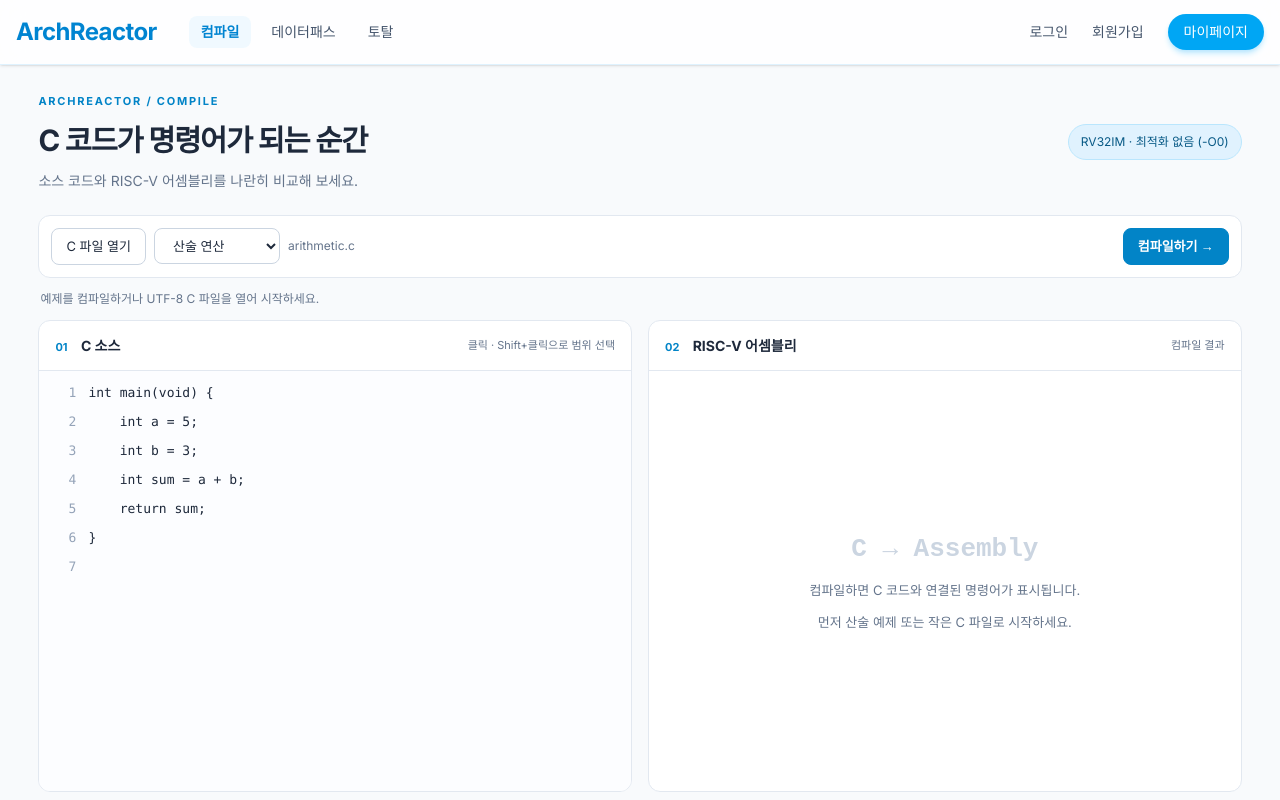
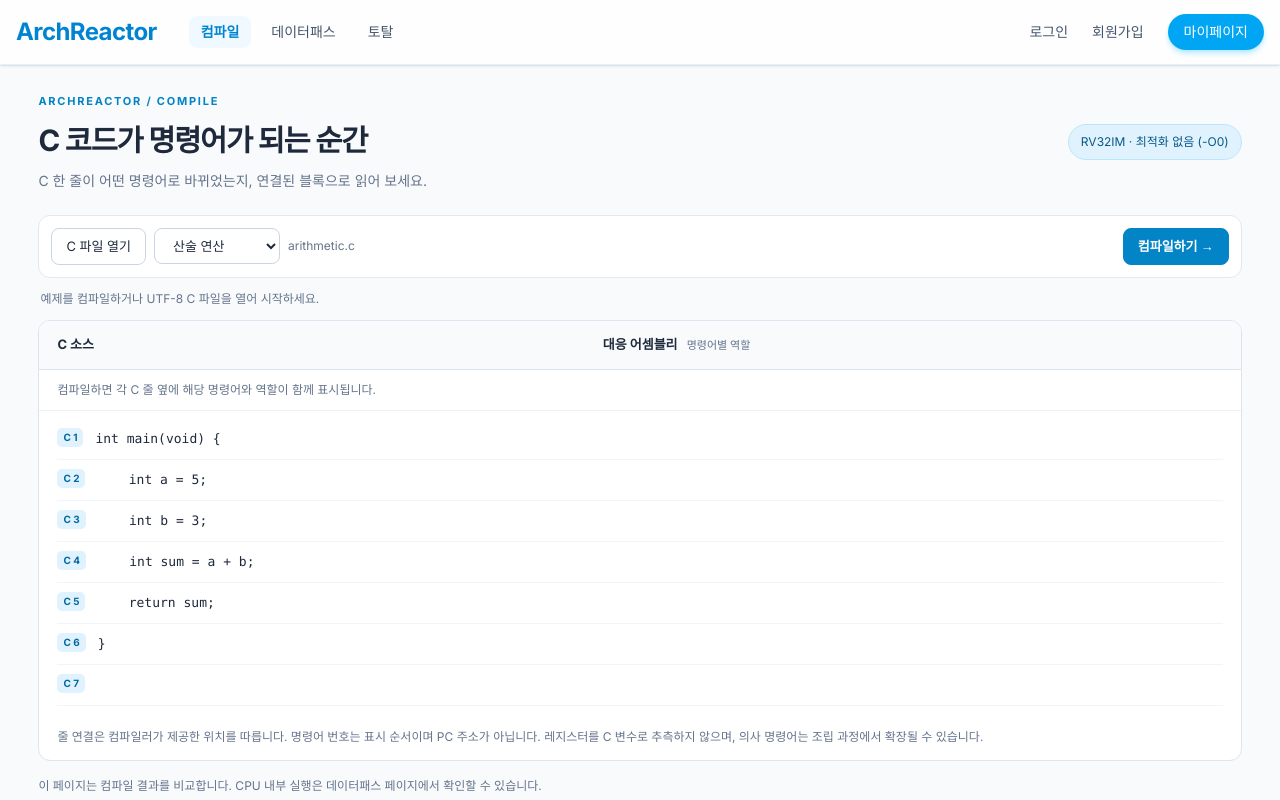
Before and after one commit to DKU-ArchReactor/FE, a React (Vite) app: page /c-to-asm in a window 1280 px wide. Built offline with nearby package versions, Linux system fonts and the light colour scheme.

Commit message:
[FEAT] Present source and assembly as connected blocks

```diff
--- a/src/pages/CToAsm/CodeComparison.tsx
+++ b/src/pages/CToAsm/CodeComparison.tsx
@@ -1,74 +1,76 @@
-import { useEffect, useMemo, useRef, useState } from 'react';
+import { useMemo, useRef, useState } from 'react';
 import { instructionExplanation, isMappedToSelection, parseAssembly } from './mapping';
+import { groupAssembly, operandExplanation } from './blocks';
 import type { SourceSelection } from './mapping';
 
 type Props = { source: string; assembly?: string; selection?: SourceSelection | null; onSelectionChange?: (selection: SourceSelection | null) => void };
 
 export default function CodeComparison({ source, assembly, selection: controlledSelection, onSelectionChange }: Props) {
   const [localSelection, setSelection] = useState<SourceSelection | null>(null);
+  const [selectedUnmapped, setSelectedUnmapped] = useState<string | null>(null);
   const selection = controlledSelection === undefined ? localSelection : controlledSelection;
-  const [selectedAssembly, setSelectedAssembly] = useState<number | null>(null);
-  const [rawVisible, setRawVisible] = useState(false);
   const anchor = useRef(1);
-  const sourceRef = useRef<HTMLDivElement>(null);
-  const assemblyRef = useRef<HTMLDivElement>(null);
-  const scrollTarget = useRef<'source' | 'assembly' | null>(null);
   const lines = source.split('\n');
   const rows = useMemo(() => parseAssembly(assembly || '', source.split('\n').length), [assembly, source]);
+  const blocks = useMemo(() => groupAssembly(rows), [rows]);
+  const mappedLines = new Set(rows.flatMap(row => row.sourceLine === null ? [] : [row.sourceLine]));
   const selectedRows = rows.filter(row => isMappedToSelection(row, selection));
-  const mappedCount = new Set(rows.flatMap(row => row.sourceLine === null ? [] : [row.sourceLine])).size;
+  const ordinals = new Map(rows.filter(row => row.kind === 'instruction').map((row, i) => [row.assemblyLine, i + 1]));
 
-  useEffect(() => {
-    const container = scrollTarget.current === 'source' ? sourceRef.current : assemblyRef.current;
-    const selected = container?.querySelector<HTMLElement>('[aria-pressed="true"]');
-    if (selected && container) container.scrollTo({ top: Math.max(0, selected.offsetTop - container.offsetTop - 60), behavior: 'smooth' });
-  }, [selection, selectedAssembly]);
-
-  function selectSource(line: number, extend: boolean) {
-    if (!extend) anchor.current = line;
-    const range = { start: Math.min(anchor.current, line), end: Math.max(anchor.current, line) };
-    scrollTarget.current = 'assembly';
+  function select(line: number | null, extend = false) {
+    setSelectedUnmapped(null);
+    if (line !== null && !extend) anchor.current = line;
+    const range = line === null ? null : { start: Math.min(anchor.current, line), end: Math.max(anchor.current, line) };
     setSelection(range);
-    setSelectedAssembly(null);
     onSelectionChange?.(range);
   }
 
-  return <>
-    <div className="compile-columns">
-      <section className="compile-panel" aria-label="C 소스 코드">
-        <div className="compile-panel-heading"><h2><span>01</span> C 소스</h2><span>클릭 · Shift+클릭으로 범위 선택</span></div>
-        <div className="compile-code" ref={sourceRef}>
-          {lines.map((line, i) => <button key={i} className="compile-code-line" aria-label={`C ${i + 1}행: ${line}`} aria-pressed={selection !== null && i + 1 >= selection.start && i + 1 <= selection.end} onClick={event => selectSource(i + 1, event.shiftKey)}>
-            <span className="compile-line-number">{i + 1}</span><code>{line || ' '}</code>
-            {rows.some(row => row.sourceLine === i + 1) && <span className="compile-mapping-dot" title="대응 어셈블리 있음">●</span>}
-          </button>)}
-        </div>
-      </section>
-      <section className="compile-panel" aria-label="RISC-V 어셈블리">
-        <div className="compile-panel-heading"><h2><span>02</span> RISC-V 어셈블리</h2><span>{assembly ? `${mappedCount}개 C 줄 연결` : '컴파일 결과'}</span></div>
-        {assembly ? <div className="compile-code" ref={assemblyRef}>
-          {rows.map(row => row.kind === 'label' ? <div key={row.assemblyLine} className="compile-code-line compile-label"><span className="compile-line-number">{row.assemblyLine}</span><code>{row.text}</code></div> :
-            <button key={row.assemblyLine} className={`compile-code-line ${selectedAssembly === row.assemblyLine && (!selection || isMappedToSelection(row, selection)) ? 'compile-selected-instruction' : ''}`} aria-label={`ASM ${row.assemblyLine}행: ${row.text}${row.sourceLine ? `, C ${row.sourceLine}행` : ', 매핑 없음'}`} aria-pressed={isMappedToSelection(row, selection) || (!selection && selectedAssembly === row.assemblyLine)} onClick={() => {
-              const range = row.sourceLine === null ? null : { start: row.sourceLine, end: row.sourceLine };
-              scrollTarget.current = 'source';
-              setSelection(range);
-              setSelectedAssembly(row.assemblyLine);
-              if (row.sourceLine !== null) anchor.current = row.sourceLine;
-              onSelectionChange?.(range);
-            }}><span className="compile-line-number">{row.assemblyLine}</span><code>{row.text}</code><span className="compile-source-badge">{row.sourceLine ? `C ${row.sourceLine}` : '연결 없음'}</span></button>)}
-          {rows.length === 0 && <p className="compile-footnote">표시할 실행 명령어를 찾지 못했습니다. 원본 어셈블리를 확인해 주세요.</p>}
-        </div> : <div className="compile-empty"><strong>C → Assembly</strong><p>컴파일하면 C 코드와 연결된 명령어가 표시됩니다.</p><p>먼저 산술 예제 또는 작은 C 파일로 시작하세요.</p></div>}
-      </section>
-    </div>
-    <section className="compile-selection" aria-label="선택한 코드 설명" aria-live="polite">
-      <h2>{selection ? `C ${selection.start}${selection.end !== selection.start ? `–${selection.end}` : ''}행 → ${selectedRows.length}개 어셈블리 명령` : selectedAssembly ? 'C 위치가 없는 명령어' : '코드의 한 줄을 선택해 보세요'}</h2>
-      {!assembly ? <p>컴파일 후 대응 관계를 확인할 수 있습니다.</p> : selection && selectedRows.length === 0 ? <p>이 줄에 대응하는 컴파일러 줄 정보가 없습니다. 주석·선언이거나, 다른 줄에 귀속된 코드일 수 있습니다. 대응 관계를 추측하지 않습니다.</p> : !selection ? <p>{selectedAssembly ? '컴파일러가 이 명령어에 현재 소스의 위치를 제공하지 않았습니다.' : 'C 또는 어셈블리를 클릭하면 양쪽의 대응 코드가 함께 강조됩니다.'}</p> : <>
-        <code className="compile-selected-source">{lines.slice(selection.start - 1, selection.end).join('\n')}</code>
-        <ul>{[...new Set(selectedRows.map(row => instructionExplanation(row.text)))].map(explanation => <li key={explanation}>{explanation}</li>)}</ul>
-      </>}
-    </section>
-    {assembly && mappedCount === 0 && <p className="compile-warning" role="status">C 줄 정보가 없어 매핑을 표시하지 않습니다. 서버가 디버그 정보를 포함한 RV32IM 어셈블리를 반환하는지 확인해 주세요.</p>}
-    <p className="compile-footnote">컴파일러 줄 정보(.loc) 기준입니다. 한 줄이 여러 명령어로 바뀔 수 있으며, 함수 진입·복귀 코드도 포함됩니다. ASM 번호는 원본 파일의 줄 번호이며 PC 주소가 아닙니다. 의사 명령어는 조립 과정에서 확장될 수 있습니다.</p>
-    {assembly && <details className="compile-log" onToggle={event => setRawVisible(event.currentTarget.open)}><summary>원본 어셈블리 · 디버그 지시문 포함</summary>{rawVisible && <pre>{assembly}</pre>}</details>}
-  </>;
+  function sourceButton(line: number) {
+    return <button className="compile-block-source" aria-label={`C ${line}행: ${lines[line - 1]}`} aria-pressed={selection !== null && line >= selection.start && line <= selection.end} onClick={event => select(line, event.shiftKey)}>
+      <span className="compile-c-badge">C {line}</span><code>{lines[line - 1] || ' '}</code>
+    </button>;
+  }
+
+  const displayBlocks: (typeof blocks[number] & { contextLine?: number })[] = [];
+  let lastContextLine = 0;
+  for (const block of blocks) {
+    if (block.sourceLine !== null) {
+      for (let line = lastContextLine + 1; line < block.sourceLine; line += 1) {
+        if (lines[line - 1]?.trim() && !mappedLines.has(line)) displayBlocks.push({ sourceLine: null, contextLine: line, rows: [] });
+      }
+      lastContextLine = Math.max(lastContextLine, block.sourceLine);
+    }
+    displayBlocks.push(block);
+  }
+  for (let line = lastContextLine + 1; line <= lines.length; line += 1) {
+    if (lines[line - 1]?.trim() && !mappedLines.has(line)) displayBlocks.push({ sourceLine: null, contextLine: line, rows: [] });
+  }
+
+  return <section className="compile-comparison" aria-label="C와 어셈블리 대응 블록">
+    <div className="compile-block-header"><h2>C 소스</h2><h2>대응 어셈블리 <span>명령어별 역할</span></h2></div>
+    <p className="compile-block-guide">{assembly ? '같은 블록의 C와 명령어가 함께 보입니다. 명령어는 컴파일 출력 순서를 따릅니다.' : '컴파일하면 각 C 줄 옆에 해당 명령어와 역할이 함께 표시됩니다.'}</p>
+    {!assembly ? <div className="compile-before">{lines.map((_, i) => <div key={i}>{sourceButton(i + 1)}</div>)}</div> : <>
+      {displayBlocks.map((block, index) => {
+        const sourceLine = block.sourceLine;
+        const contextLine = block.contextLine;
+        const repeated = sourceLine !== null && blocks.filter(item => item.sourceLine === sourceLine).length > 1;
+        const selected = sourceLine !== null && selection !== null && sourceLine >= selection.start && sourceLine <= selection.end;
+        return <article key={index} className={`compile-block ${sourceLine === null ? 'compile-block-unmapped' : ''} ${selected ? 'is-selected' : ''}`} aria-label={contextLine ? `C ${contextLine}행, 직접 연결된 명령어 없음` : sourceLine === null ? '소스 위치 없는 출력' : `C ${sourceLine}행 대응 블록`}>
+          <div className="compile-block-left">
+            {sourceLine !== null ? <>{sourceButton(sourceLine)}<span className="compile-block-note">{block.rows.filter(row => row.kind === 'instruction').length}개 명령어{repeated ? ' · 같은 줄에서 나온 다른 명령어 묶음' : ''}</span></> : contextLine ? <><span className="compile-c-badge">C {contextLine}</span><code className="compile-context-source">{lines[contextLine - 1]}</code><p className="compile-block-note">이 줄에 직접 연결된 명령어가 없습니다.</p></> : <><span className="compile-c-badge">소스 위치 없음</span><p className="compile-block-note">컴파일러가 소스 위치를 제공하지 않은 출력입니다.</p></>}
+          </div>
+          <div className="compile-block-right">
+            {contextLine ? <span className="compile-no-output">이 C 줄에 직접 연결된 명령어 없음</span> : block.rows.map(row => row.kind === 'label' ? <div className="compile-block-label" key={row.assemblyLine}><code>{row.text}</code><span>이동 목적지를 나타내는 레이블</span></div> : <div className="compile-instruction" key={row.assemblyLine}>
+              <button aria-label={`ASM ${row.assemblyLine}행: ${row.text}${sourceLine ? `, C ${sourceLine}행` : ', 매핑 없음'}`} aria-pressed={isMappedToSelection(row, selection)} onClick={() => { select(sourceLine); if (sourceLine === null) setSelectedUnmapped(row.text); }} title={`원본 어셈블리 ${row.assemblyLine}행`}><span className="compile-op-number">{ordinals.get(row.assemblyLine)}</span><code>{row.text}</code></button>
+              <p>{operandExplanation(row.text) || instructionExplanation(row.text)}</p>
+            </div>)}
+          </div>
+        </article>;
+      })}
+      {mappedLines.size === 0 && <p className="compile-warning" role="status">C 줄 정보가 없어 대응 관계를 표시할 수 없습니다. 명령어 순서만 표시하며, 연결을 추측하지 않습니다.</p>}
+    </>}
+    {selection && <div className="compile-selection" role="status"><h2>C {selection.start}{selection.end !== selection.start ? `–${selection.end}` : ''}행 → {selectedRows.length}개 어셈블리 명령</h2><p>같은 C 위치의 블록이 함께 강조됩니다. Shift+클릭으로 범위를 선택할 수 있습니다.</p></div>}
+    {selectedUnmapped && <div className="compile-selection" role="status"><h2>C 위치가 없는 명령어</h2><code>{selectedUnmapped}</code><p>컴파일러가 이 명령어에 현재 C 소스의 줄 정보를 제공하지 않았습니다.</p></div>}
+    <p className="compile-footnote">줄 연결은 컴파일러가 제공한 위치를 따릅니다. 명령어 번호는 표시 순서이며 PC 주소가 아닙니다. 레지스터를 C 변수로 추측하지 않으며, 의사 명령어는 조립 과정에서 확장될 수 있습니다.</p>
+  </section>;
 }
--- /dev/null
+++ b/src/pages/CToAsm/blocks.ts
@@ -0,0 +1,32 @@
+import type { AssemblyRow } from './mapping';
+
+export type CodeBlock = { sourceLine: number | null; rows: AssemblyRow[] };
+
+// Only adjacent output rows are grouped. Sorting by C line would change control flow.
+export function groupAssembly(rows: AssemblyRow[]): CodeBlock[] {
+  const blocks: CodeBlock[] = [];
+  for (const row of rows) {
+    const previous = blocks.at(-1);
+    if (previous && previous.sourceLine === row.sourceLine) previous.rows.push(row);
+    else blocks.push({ sourceLine: row.sourceLine, rows: [row] });
+  }
+  return blocks;
+}
+
+export function operandExplanation(text: string): string | null {
+  const [op, ...rest] = text.trim().split(/\s+/);
+  const operands = rest.join(' ').split(',').map(value => value.trim());
+  const [dest, left, right] = operands;
+  const address = left?.match(/^(-?\d+)\((\w+)\)$/);
+  const addressText = address ? `${address[2]} ${Number(address[1]) < 0 ? '−' : '+'} ${Math.abs(Number(address[1]))}` : left;
+  if (/^(lb|lbu|lh|lhu|lw)$/.test(op) && operands.length === 2) return `${dest} ← 메모리[${addressText}] · ${op === 'lw' ? 4 : op.startsWith('lh') ? 2 : 1}바이트 읽기`;
+  if (/^(sb|sh|sw)$/.test(op) && operands.length === 2) return `메모리[${addressText}] ← ${dest} · ${op === 'sw' ? 4 : op === 'sh' ? 2 : 1}바이트 저장`;
+  if (op === 'li' && operands.length === 2) return `${dest} ← 상수 ${left}`;
+  if (op === 'mv' && operands.length === 2) return `${dest} ← ${left} · 레지스터 값 복사`;
+  const operator: Record<string, string> = { add: '+', addi: '+', sub: '−', mul: '×' };
+  if (operator[op] && operands.length === 3) return `${dest} ← ${left} ${operator[op]} ${right}`;
+  if (op === 'ret') return '복귀 주소 ra로 이동';
+  if (op === 'jr' && operands.length === 1) return `${dest}가 가리키는 위치로 이동`;
+  if (op === 'j' && operands.length === 1) return `${dest} 레이블로 이동`;
+  return null;
+}
--- a/src/pages/CToAsm/compile.css
+++ b/src/pages/CToAsm/compile.css
@@ -46,6 +46,37 @@ button.compile-selected-instruction { box-shadow: inset 0 0 0 1px #0284c7; }
 .compile-log summary { cursor: pointer; font-weight: 600; }
 .compile-log pre, .compile-error { white-space: pre-wrap; overflow-wrap: anywhere; max-height: 220px; overflow: auto; font-size: 12px; margin-top: 12px; }
 .compile-error { background: #fff1f2; border: 1px solid #fecdd3; color: #9f1239; border-radius: 10px; padding: 14px; margin-bottom: 16px; }
+.compile-comparison { margin-top: 8px; overflow: hidden; background: white; border: 1px solid #dbe4ef; border-radius: 12px; }
+.compile-block-header { display: grid; grid-template-columns: minmax(240px, 1fr) minmax(0, 1.18fr); gap: 20px; padding: 14px 18px; border-bottom: 1px solid #dbe4ef; background: #f8fafc; }
+.compile-block-header h2 { font-size: 13px; font-weight: 700; }
+.compile-block-header h2 span { margin-left: 6px; color: #64748b; font-size: 11px; font-weight: 450; }
+.compile-block-guide { padding: 11px 18px; color: #64748b; border-bottom: 1px solid #edf2f7; font-size: 12px; }
+.compile-block { display: grid; grid-template-columns: minmax(240px, 1fr) minmax(0, 1.18fr); gap: 20px; border-bottom: 1px solid #e2e8f0; transition: background-color .15s; }
+.compile-block:hover { background: #f8fbff; }
+.compile-block.is-selected { background: #f0f9ff; box-shadow: inset 3px 0 #0284c7; }
+.compile-block-left { padding: 12px 18px; min-width: 0; }
+.compile-block-right { padding: 9px 18px; min-width: 0; border-left: 1px solid #edf2f7; }
+.compile-block-source { display: flex; width: 100%; gap: 12px; align-items: baseline; text-align: left; font: inherit; }
+.compile-block-source:hover code { color: #0369a1; }
+.compile-block-source[aria-pressed="true"] code { color: #075985; font-weight: 700; }
+.compile-block-source code, .compile-context-source { white-space: pre-wrap; overflow-wrap: anywhere; font: 13px/1.7 Consolas, 'Courier New', monospace; color: #1e293b; }
+.compile-c-badge { flex-shrink: 0; align-self: flex-start; padding: 2px 6px; border-radius: 5px; background: #e0f2fe; color: #0369a1; font-size: 10px; font-weight: 700; }
+.compile-block-note { display: block; margin: 5px 0 0 40px; color: #64748b; font-size: 11px; line-height: 1.55; }
+.compile-instruction { display: grid; grid-template-columns: minmax(220px, auto) minmax(150px, 1fr); align-items: baseline; gap: 14px; min-height: 30px; }
+.compile-instruction > button { display: flex; gap: 12px; align-items: baseline; text-align: left; font: 13px/1.7 Consolas, 'Courier New', monospace; white-space: pre; }
+.compile-instruction > button:hover code, .compile-instruction > button[aria-pressed="true"] code { color: #0369a1; font-weight: 700; }
+.compile-op-number { display: inline-block; min-width: 30px; text-align: right; color: #94a3b8; font-size: 10px; user-select: none; }
+.compile-instruction p, .compile-block-label span, .compile-no-output { color: #64748b; font-size: 11px; line-height: 1.6; }
+.compile-block-label { display: flex; flex-wrap: wrap; align-items: baseline; gap: 12px; padding: 4px 0 8px 42px; }
+.compile-block-label code { color: #7c3aed; font: 12px Consolas, 'Courier New', monospace; }
+.compile-block-unmapped { background: #fbfdff; }
+.compile-context-source { display: block; margin: 5px 0 0 40px; }
+.compile-no-output { display: inline-block; padding: 8px 0 8px 42px; font-style: italic; }
+.compile-before { padding: 8px 18px; }
+.compile-before > div { padding: 9px 0; border-bottom: 1px solid #f1f5f9; }
+.compile-selection { margin: 12px; }
+.compile-comparison > .compile-footnote { margin: 14px 18px; }
+@media (max-width: 760px) { .compile-block-header, .compile-block { grid-template-columns: 1fr; gap: 4px; } .compile-block-header h2:nth-child(2) { padding-left: 4px; } .compile-block-right { border-left: 0; border-top: 1px dashed #dbe4ef; padding: 9px 18px 13px; } .compile-instruction { grid-template-columns: 1fr; gap: 0; padding: 4px 0; } .compile-instruction p { padding-left: 42px; } }
 .compile-structure { margin-top: 16px; border: 1px solid #e2e8f0; background: white; border-radius: 12px; overflow: hidden; }
 .compile-structure > p { padding: 0 20px; margin: 16px 0; color: #475569; font-size: 13px; line-height: 1.8; }
 .compile-diagram-scroll { overflow-x: auto; padding: 0 16px; }
--- a/src/pages/CToAsm/index.tsx
+++ b/src/pages/CToAsm/index.tsx
@@ -15,6 +15,7 @@ export default function CToAsmPage() {
   const [error, setError] = useState('');
   const [exampleId, setExampleId] = useState('arithmetic');
   const [selection, setSelection] = useState<SourceSelection | null>(null);
+  const [showDetails, setShowDetails] = useState(false);
   const inputRef = useRef<HTMLInputElement>(null);
   const requestRef = useRef<AbortController | null>(null);
 
@@ -63,7 +64,7 @@ export default function CToAsmPage() {
         <div>
           <p className="compile-eyebrow">ARCHREACTOR / COMPILE</p>
           <h1>C 코드가 명령어가 되는 순간</h1>
-          <p>소스 코드와 RISC-V 어셈블리를 나란히 비교해 보세요.</p>
+          <p>C 한 줄이 어떤 명령어로 바뀌었는지, 연결된 블록으로 읽어 보세요.</p>
         </div>
         <span className="compile-profile">RV32IM · 최적화 없음 (-O0)</span>
       </div>
@@ -87,7 +88,7 @@ export default function CToAsmPage() {
       <CodeComparison key={source + Boolean(result)} source={source} assembly={result?.assembly} selection={selection} onSelectionChange={setSelection} />
       <StructureDiagram example={examples.find(example => example.id === exampleId)} selection={selection} onSelect={setSelection} />
       <p className="compile-footnote">이 페이지는 컴파일 결과를 비교합니다. CPU 내부 실행은 데이터패스 페이지에서 확인할 수 있습니다.</p>
-      {result && <details className="compile-log"><summary>컴파일 로그</summary><pre>{result.log || '추가 메시지가 없습니다.'}</pre></details>}
+      {result && <details className="compile-log" onToggle={event => setShowDetails(event.currentTarget.open)}><summary>상세 정보</summary>{showDetails && <><details><summary>컴파일 로그</summary><pre>{result.log || '추가 메시지가 없습니다.'}</pre></details><details><summary>원본 어셈블리</summary><pre>{result.assembly}</pre></details></>}</details>}
     </main>
   );
 }
```
